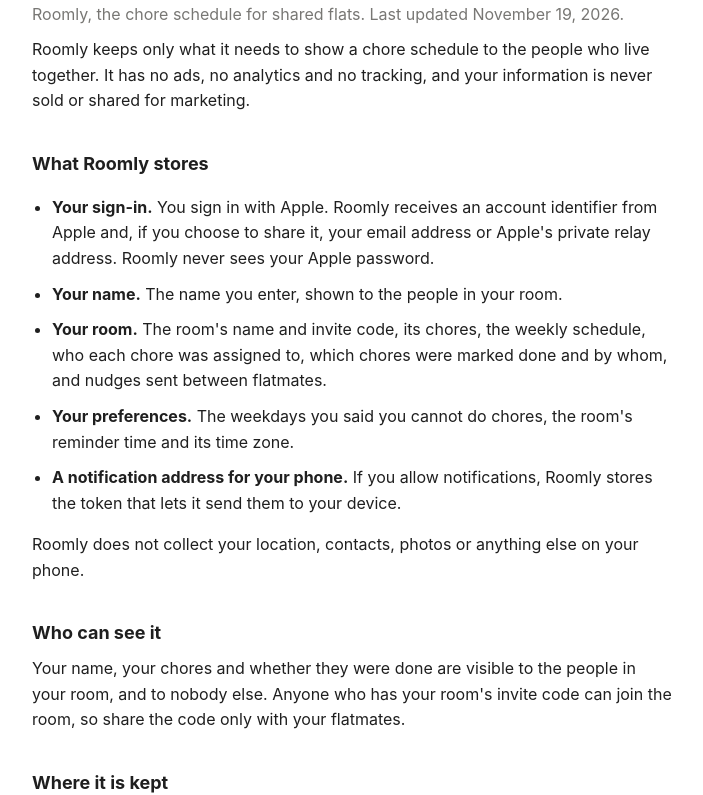
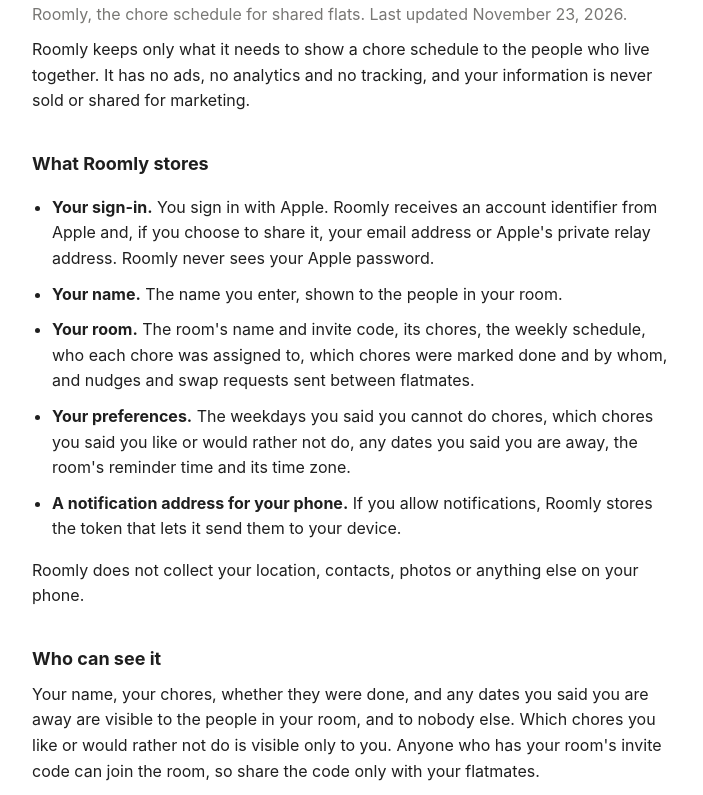
Before and after one commit to Gokul-06/roomly-site, a plain HTML site: page privacy.html in a window 1280 px wide. Shown: the part 161-956 px from the top of the page, without its empty margins (288-991 px from the left). Drawn offline with Linux system fonts and the light colour scheme.

Commit message:
Privacy: cover chore preferences, away dates and swap requests
Co-Authored-By: Claude Fable 5.2 <noreply@anthropic.com>

```diff
--- a/privacy.html
+++ b/privacy.html
@@ -10,7 +10,7 @@
 <main>
 <nav><a href="index.html">Support</a><a href="privacy.html" aria-current="page">Privacy</a></nav>
 <h1>Privacy policy</h1>
-<p class="muted">Roomly, the chore schedule for shared flats. Last updated November 19, 2026.</p>
+<p class="muted">Roomly, the chore schedule for shared flats. Last updated November 23, 2026.</p>
 
 <p>Roomly keeps only what it needs to show a chore schedule to the people who live together. It has no ads, no analytics and no tracking, and your information is never sold or shared for marketing.</p>
 
@@ -18,14 +18,14 @@
 <ul>
 <li><strong>Your sign-in.</strong> You sign in with Apple. Roomly receives an account identifier from Apple and, if you choose to share it, your email address or Apple's private relay address. Roomly never sees your Apple password.</li>
 <li><strong>Your name.</strong> The name you enter, shown to the people in your room.</li>
-<li><strong>Your room.</strong> The room's name and invite code, its chores, the weekly schedule, who each chore was assigned to, which chores were marked done and by whom, and nudges sent between flatmates.</li>
-<li><strong>Your preferences.</strong> The weekdays you said you cannot do chores, the room's reminder time and its time zone.</li>
+<li><strong>Your room.</strong> The room's name and invite code, its chores, the weekly schedule, who each chore was assigned to, which chores were marked done and by whom, and nudges and swap requests sent between flatmates.</li>
+<li><strong>Your preferences.</strong> The weekdays you said you cannot do chores, which chores you said you like or would rather not do, any dates you said you are away, the room's reminder time and its time zone.</li>
 <li><strong>A notification address for your phone.</strong> If you allow notifications, Roomly stores the token that lets it send them to your device.</li>
 </ul>
 <p>Roomly does not collect your location, contacts, photos or anything else on your phone.</p>
 
 <h2>Who can see it</h2>
-<p>Your name, your chores and whether they were done are visible to the people in your room, and to nobody else. Anyone who has your room's invite code can join the room, so share the code only with your flatmates.</p>
+<p>Your name, your chores, whether they were done, and any dates you said you are away are visible to the people in your room, and to nobody else. Which chores you like or would rather not do is visible only to you. Anyone who has your room's invite code can join the room, so share the code only with your flatmates.</p>
 
 <h2>Where it is kept</h2>
 <p>The information is stored with Supabase, a database hosting provider, on servers in the United States. Notifications are delivered through Expo's push service and Apple's Push Notification service, which receive the notification text and your device's token in order to deliver it.</p>
```
